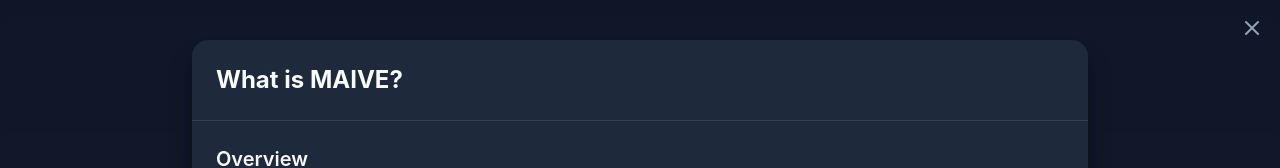
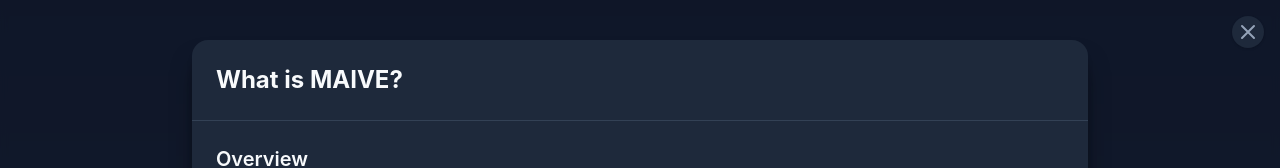
Before and after one commit to PetrCala/maive-ui, a Next.js app in the folder apps/react-ui/client/: page / in a window 1280 px wide. Both pictures are taken after a click on the button "What is MAIVE?". Shown: the top 168 px of the page. Built offline with nearby package versions, Linux system fonts and the light colour scheme.

Commit message:
style: add a secondary backround to the base modal close button

```diff
--- a/apps/react-ui/client/src/components/Modals/BaseModal.tsx
+++ b/apps/react-ui/client/src/components/Modals/BaseModal.tsx
@@ -115,7 +115,7 @@ export default function BaseModal({
           {showCloseButton && (
             <button
               onClick={onClose}
-              className="text-muted hover:text-secondary transition-colors interactive"
+              className="surface-secondary rounded-full p-1 text-muted hover:text-secondary transition-colors interactive shadow"
               aria-label="Close modal"
             >
               <svg
```
